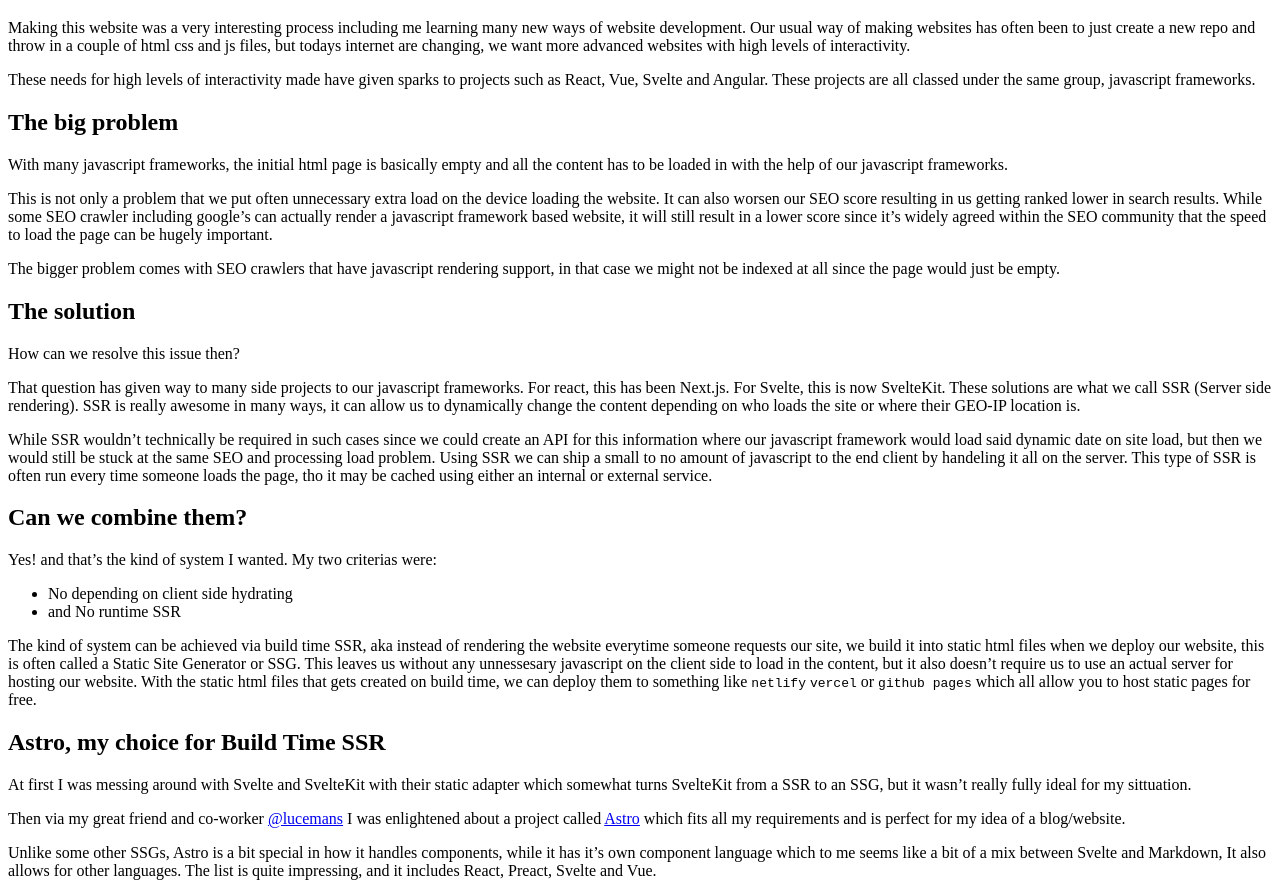
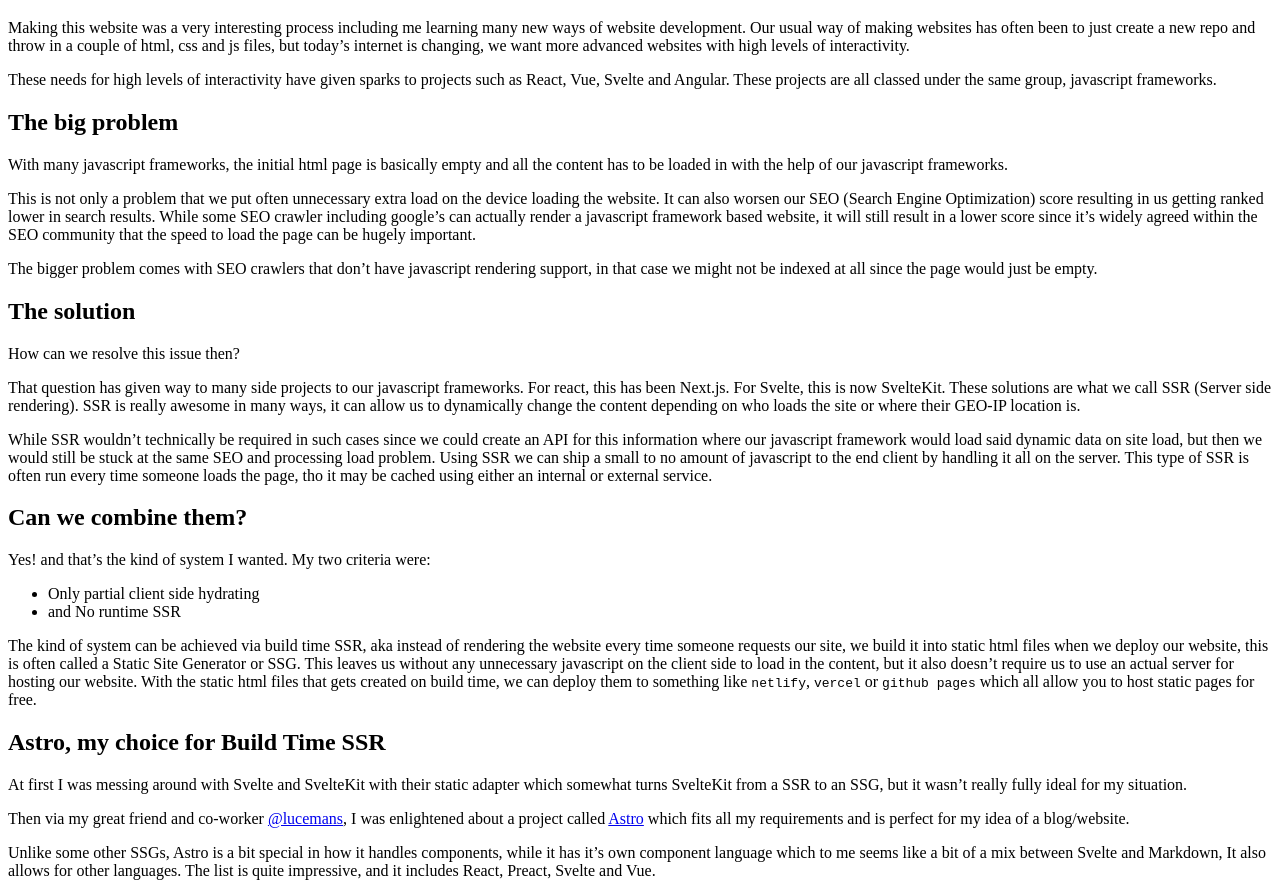
Before and after one commit to svemat01/helgesson.dev-astro, an Astro site: page /posts/this-website in a window 1280 px wide. Shown: the part 61-952 px from the top of the page. Built offline with nearby package versions, Linux system fonts and the light colour scheme; Astro itself is replaced by a stand-in of ours.

Commit message:
Fix wording
Co-authored-by: Luc <luc@lucemans.nl>

```diff
--- a/src/pages/posts/this-website.md
+++ b/src/pages/posts/this-website.md
@@ -9,39 +9,39 @@
 author: jakob
 ---
 # Todays Web Dev and making this website
-Making this website was a very interesting process including me learning many new ways of website development. Our usual way of making websites has often been to just create a new repo and throw in a couple of html css and js files, but todays internet are changing, we want more advanced websites with high levels of interactivity.
+Making this website was a very interesting process including me learning many new ways of website development. Our usual way of making websites has often been to just create a new repo and throw in a couple of html, css and js files, but today's internet is changing, we want more advanced websites with high levels of interactivity.
 
-These needs for high levels of interactivity made have given sparks to projects such as React, Vue, Svelte and Angular. These projects are all classed under the same group, javascript frameworks.
+These needs for high levels of interactivity have given sparks to projects such as React, Vue, Svelte and Angular. These projects are all classed under the same group, javascript frameworks.
 
 ## The big problem
 With many javascript frameworks, the initial html page is basically empty and all the content has to be loaded in with the help of our javascript frameworks.
 
-This is not only a problem that we put often unnecessary extra load on the device loading the website. It can also worsen our SEO score resulting in us getting ranked lower in search results. While some SEO crawler including google's can actually render a javascript framework based website, it will still result in a lower score since it's widely agreed within the SEO community that the speed to load the page can be hugely important.
+This is not only a problem that we put often unnecessary extra load on the device loading the website. It can also worsen our SEO (Search Engine Optimization) score resulting in us getting ranked lower in search results. While some SEO crawler including google's can actually render a javascript framework based website, it will still result in a lower score since it's widely agreed within the SEO community that the speed to load the page can be hugely important.
 
-The bigger problem comes with SEO crawlers that have javascript rendering support, in that case we might not be indexed at all since the page would just be empty.
+The bigger problem comes with SEO crawlers that don't have javascript rendering support, in that case we might not be indexed at all since the page would just be empty.
 
 ## The solution
 How can we resolve this issue then?
 
 That question has given way to many side projects to our javascript frameworks. For react, this has been Next.js. For Svelte, this is now SvelteKit. These solutions are what we call SSR (Server side rendering). SSR is really awesome in many ways, it can allow us to dynamically change the content depending on who loads the site or where their GEO-IP location is.
 
-While SSR wouldn't technically be required in such cases since we could create an API for this information where our javascript framework would load said dynamic date on site load, but then we would still be stuck at the same SEO and processing load problem. Using SSR we can ship a small to no amount of javascript to the end client by handeling it all on the server. This type of SSR is often run every time someone loads the page, tho it may be cached using either an internal or external service.
+While SSR wouldn't technically be required in such cases since we could create an API for this information where our javascript framework would load said dynamic data on site load, but then we would still be stuck at the same SEO and processing load problem. Using SSR we can ship a small to no amount of javascript to the end client by handling it all on the server. This type of SSR is often run every time someone loads the page, tho it may be cached using either an internal or external service.
 
 ## Can we combine them?
-Yes! and that's the kind of system I wanted. My two criterias were:
-* No depending on client side hydrating
+Yes! and that's the kind of system I wanted. My two criteria were:
+* Only partial client side hydrating
 * and No runtime SSR
 
-The kind of system can be achieved via build time SSR, aka instead of rendering the website everytime someone requests our site, we build it into static html files when we deploy our website, this is often called a Static Site Generator or SSG. This leaves us without any unnessesary javascript on the client side to load in the content, but it also doesn't require us to use an actual server for hosting our website. With the static html files that gets created on build time, we can deploy them to something like `netlify` `vercel` or `github pages` which all allow you to host static pages for free.
+The kind of system can be achieved via build time SSR, aka instead of rendering the website every time someone requests our site, we build it into static html files when we deploy our website, this is often called a Static Site Generator or SSG. This leaves us without any unnecessary javascript on the client side to load in the content, but it also doesn't require us to use an actual server for hosting our website. With the static html files that gets created on build time, we can deploy them to something like `netlify`, `vercel` or ``github pages`` which all allow you to host static pages for free.
 
 ## Astro, my choice for Build Time SSR
-At first I was messing around with Svelte and SvelteKit with their static adapter which somewhat turns SvelteKit from a SSR to an SSG, but it wasn't really fully ideal for my sittuation.
+At first I was messing around with Svelte and SvelteKit with their static adapter which somewhat turns SvelteKit from a SSR to an SSG, but it wasn't really fully ideal for my situation.
 
-Then via my great friend and co-worker [@lucemans](https://luc.contact/) I was enlightened about a project called [Astro](https://astro.build/) which fits all my requirements and is perfect for my idea of a blog/website.
+Then via my great friend and co-worker [@lucemans](https://luc.contact/), I was enlightened about a project called [Astro](https://astro.build/) which fits all my requirements and is perfect for my idea of a blog/website.
 
-Unlike some other SSGs, Astro is a bit special in how it handles components, while it has it's own component language which to me seems like a bit of a mix between Svelte and Markdown, It also allows for other languages. The list is quite impressing, and it includes React, Preact, Svelte and Vue.
+Unlike some other SSGs, Astro is a bit special in how it handles components, while it has it's own component language which to me seems like a bit of a mix between Svelte and Markdown, It also allows for other languages. The list is quite impressive, and it includes React, Preact, Svelte and Vue.
 
-This way we can continue in our beloved way of making components and we can use whatever we feel is the best suited for the case. By default as said before, Astro ships the final build with no or barely any javascript code, but what if we're making some interactive components? Astro has an an solution for that, instead of allowing all javascript, it requires you to add a special attriubrute to the components you want to load the javascript for. The functionality is described [here in the docs](https://docs.astro.build/core-concepts/component-hydration/#hydrate-interactive-components). This way we can have a blazing fast website but still have access to the interactivity we love when we really need it.
+This way we can continue in our beloved way of making components and we can use whatever we feel is the best suited for the case. By default as said before, Astro ships the final build with no or barely any javascript code, but what if we're making some interactive components? Astro has an an solution for that, instead of allowing all javascript, it requires you to add a special attribute to the components you want to load the javascript for. The functionality is described [here in the docs](https://docs.astro.build/core-concepts/component-hydration/#hydrate-interactive-components). This way we can have a blazing fast website but still have access to the interactivity we love when we really need it.
 
 ## Deploying
-Using astro, I could build static html files. As previously spoken about, we can deploy static websites to free hosting platforms. In my case I chose [Vercel](https://vercel.com/), this choice was due to it's very extensive free tier plan and aslo, however options such as Github/Gitlab pages are also very good choices.
+Using astro, we could build static html files. Like previously spoken about, we can deploy static websites to free hosting platforms. In my case I chose [Vercel](https://vercel.com/), this choice was due to it's very extensive free tier plan, however options such as Github/Gitlab pages are also very good choices.
```
